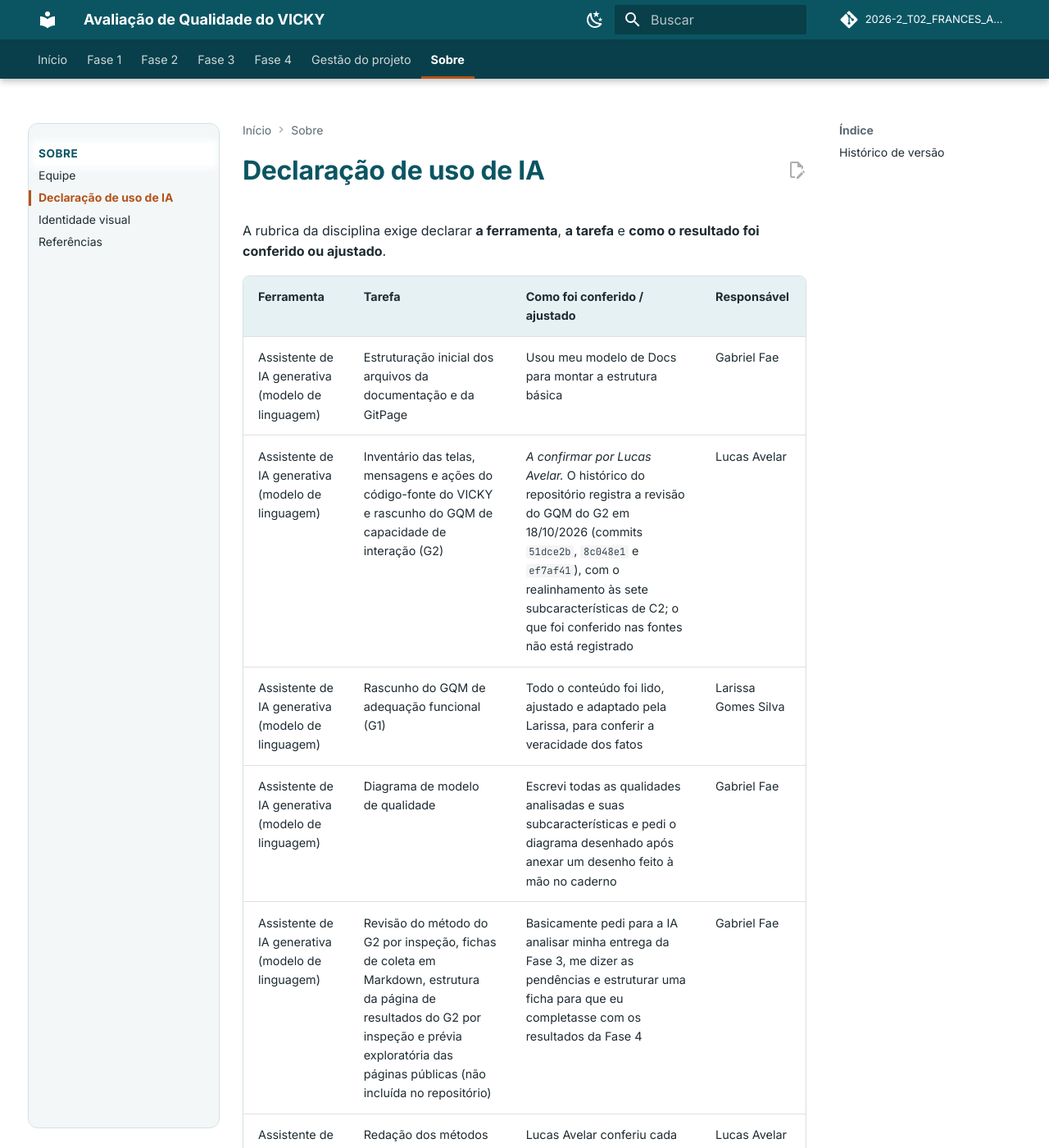
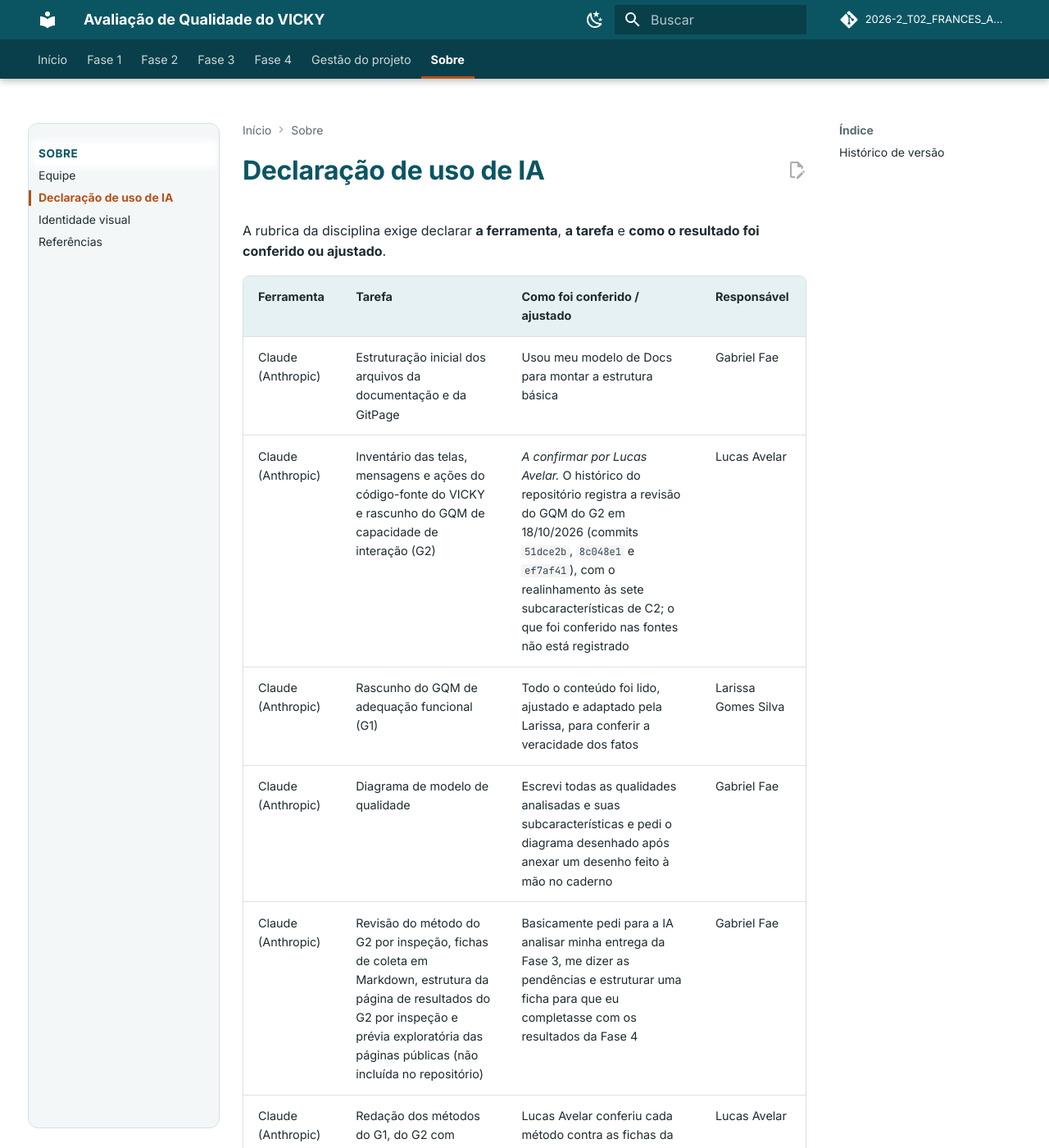
Before and after one commit to FCTE-Qualidade-de-Software-1/2026-2_T02_FRANCES_ALLEN, an MkDocs documentation site: the page built from docs/sobre/uso-de-ia.md, in a window 1280 px wide and 1400 px high. Shown: the whole window at 82% size. Built offline with MkDocs 1.6.1 and Material for MkDocs 9.7.7, drawn with Linux system fonts in a browser that asks for light colours; comment, search, counter and statistics services are not loaded; some of the changed text lies outside the part shown.

Commit message:
Uso de IA: ferramenta identificada pelo nome, como pede a rubrica

```diff
--- a/docs/sobre/uso-de-ia.md
+++ b/docs/sobre/uso-de-ia.md
@@ -4,15 +4,15 @@ A rubrica da disciplina exige declarar **a ferramenta**, **a tarefa** e **como o
 
 | Ferramenta | Tarefa | Como foi conferido / ajustado | Responsável |
 |------------|--------|-------------------------------|-------------|
-| Assistente de IA generativa (modelo de linguagem) | Estruturação inicial dos arquivos da documentação e da GitPage | Usou meu modelo de Docs para montar a estrutura básica | Gabriel Fae |
-| Assistente de IA generativa (modelo de linguagem) | Inventário das telas, mensagens e ações do código-fonte do VICKY e rascunho do GQM de capacidade de interação (G2) | _A confirmar por Lucas Avelar._ O histórico do repositório registra a revisão do GQM do G2 em 18/10/2026 (commits `51dce2b`, `8c048e1` e `ef7af41`), com o realinhamento às sete subcaracterísticas de C2; o que foi conferido nas fontes não está registrado | Lucas Avelar |
-| Assistente de IA generativa (modelo de linguagem) | Rascunho do GQM de adequação funcional (G1) | Todo o conteúdo foi lido, ajustado e adaptado pela Larissa, para conferir a veracidade dos fatos | Larissa Gomes Silva |
-| Assistente de IA generativa (modelo de linguagem) | Diagrama de modelo de qualidade | Escrevi todas as qualidades analisadas e suas subcaracterísticas e pedi o diagrama desenhado após anexar um desenho feito à mão no caderno | Gabriel Fae |
-| Assistente de IA generativa (modelo de linguagem) | Revisão do método do G2 por inspeção, fichas de coleta em Markdown, estrutura da página de resultados do G2 por inspeção e prévia exploratória das páginas públicas (não incluída no repositório) | Basicamente pedi para a IA analisar minha entrega da Fase 3, me dizer as pendências e estruturar uma ficha para que eu completasse com os resultados da Fase 4 | Gabriel Fae |
-| Assistente de IA generativa (modelo de linguagem) | Redação dos métodos do G1, do G2 com usuários e do G3, da página de recursos e ambiente, do cronograma, da tabela de consistência, dos instrumentos do G2 com usuários e do termo de consentimento (Fase 3) | Lucas Avelar conferiu cada método contra as fichas da Fase 2 e contra o código do VICKY. Cada dono original revisa a sua página em 15/11/2026; até essa revisão, as páginas constam como escritas, não revisadas | Lucas Avelar |
-| Assistente de IA generativa (modelo de linguagem) | Scripts `coletar.sh`, `extrair.py` e `calcular.py` (G3) e `calcular_g1.py` (G1) | Os números do G3 foram conferidos contra as saídas brutas das ferramentas. O `calcular_g1.py` foi testado contra o scipy e o scikit-learn | Lucas Avelar |
-| Assistente de IA generativa (modelo de linguagem) | Execução das ferramentas do G3 sobre o commit `c2ae570` do VICKY | Os valores foram conferidos contra as saídas brutas, e a coleta foi rodada duas vezes, com os mesmos resultados (`dados/avaliacao/G3/repeticao-autor-2026-11-14.md`) | Lucas Avelar |
-| Assistente de IA generativa (modelo de linguagem) | Pesquisa das revisões sistemáticas de referência do G1 | DOI, PMID, PMCID e número de incluídos de cada revisão conferidos no PubMed e no PMC em 14/11/2026 (`dados/avaliacao/G1/referencias/referencias.md`) | Lucas Avelar |
+| Claude (Anthropic) | Estruturação inicial dos arquivos da documentação e da GitPage | Usou meu modelo de Docs para montar a estrutura básica | Gabriel Fae |
+| Claude (Anthropic) | Inventário das telas, mensagens e ações do código-fonte do VICKY e rascunho do GQM de capacidade de interação (G2) | _A confirmar por Lucas Avelar._ O histórico do repositório registra a revisão do GQM do G2 em 18/10/2026 (commits `51dce2b`, `8c048e1` e `ef7af41`), com o realinhamento às sete subcaracterísticas de C2; o que foi conferido nas fontes não está registrado | Lucas Avelar |
+| Claude (Anthropic) | Rascunho do GQM de adequação funcional (G1) | Todo o conteúdo foi lido, ajustado e adaptado pela Larissa, para conferir a veracidade dos fatos | Larissa Gomes Silva |
+| Claude (Anthropic) | Diagrama de modelo de qualidade | Escrevi todas as qualidades analisadas e suas subcaracterísticas e pedi o diagrama desenhado após anexar um desenho feito à mão no caderno | Gabriel Fae |
+| Claude (Anthropic) | Revisão do método do G2 por inspeção, fichas de coleta em Markdown, estrutura da página de resultados do G2 por inspeção e prévia exploratória das páginas públicas (não incluída no repositório) | Basicamente pedi para a IA analisar minha entrega da Fase 3, me dizer as pendências e estruturar uma ficha para que eu completasse com os resultados da Fase 4 | Gabriel Fae |
+| Claude (Anthropic) | Redação dos métodos do G1, do G2 com usuários e do G3, da página de recursos e ambiente, do cronograma, da tabela de consistência, dos instrumentos do G2 com usuários e do termo de consentimento (Fase 3) | Lucas Avelar conferiu cada método contra as fichas da Fase 2 e contra o código do VICKY. Cada dono original revisa a sua página em 15/11/2026; até essa revisão, as páginas constam como escritas, não revisadas | Lucas Avelar |
+| Claude (Anthropic) | Scripts `coletar.sh`, `extrair.py` e `calcular.py` (G3) e `calcular_g1.py` (G1) | Os números do G3 foram conferidos contra as saídas brutas das ferramentas. O `calcular_g1.py` foi testado contra o scipy e o scikit-learn | Lucas Avelar |
+| Claude (Anthropic) | Execução das ferramentas do G3 sobre o commit `c2ae570` do VICKY | Os valores foram conferidos contra as saídas brutas, e a coleta foi rodada duas vezes, com os mesmos resultados (`dados/avaliacao/G3/repeticao-autor-2026-11-14.md`) | Lucas Avelar |
+| Claude (Anthropic) | Pesquisa das revisões sistemáticas de referência do G1 | DOI, PMID, PMCID e número de incluídos de cada revisão conferidos no PubMed e no PMC em 14/11/2026 (`dados/avaliacao/G1/referencias/referencias.md`) | Lucas Avelar |
 
 ## Histórico de versão
 
```
